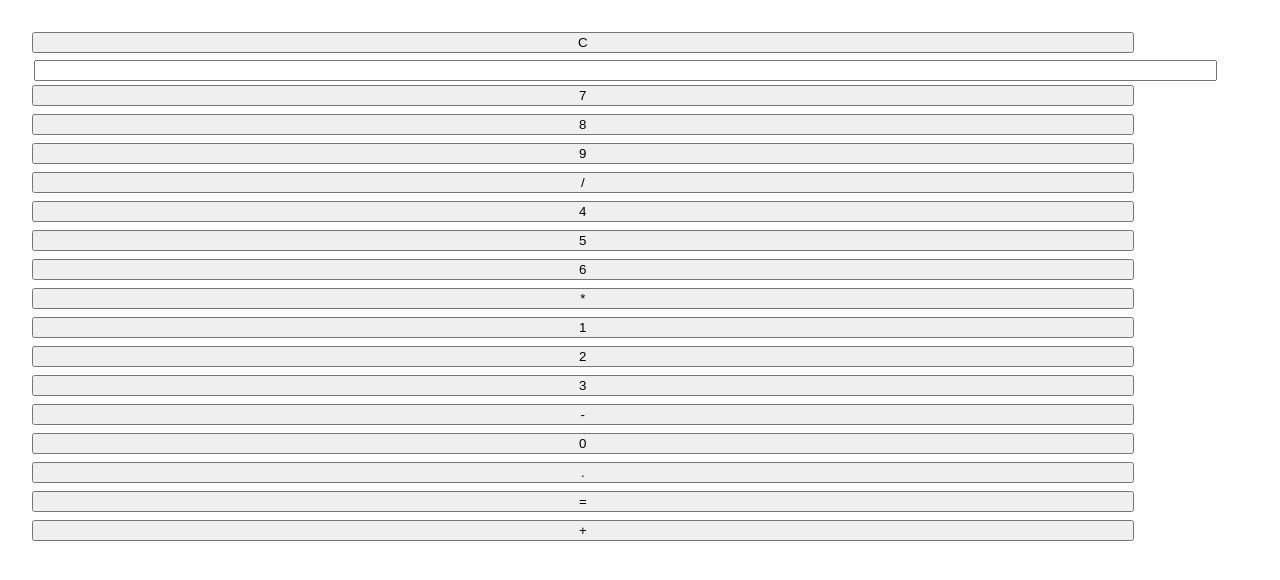
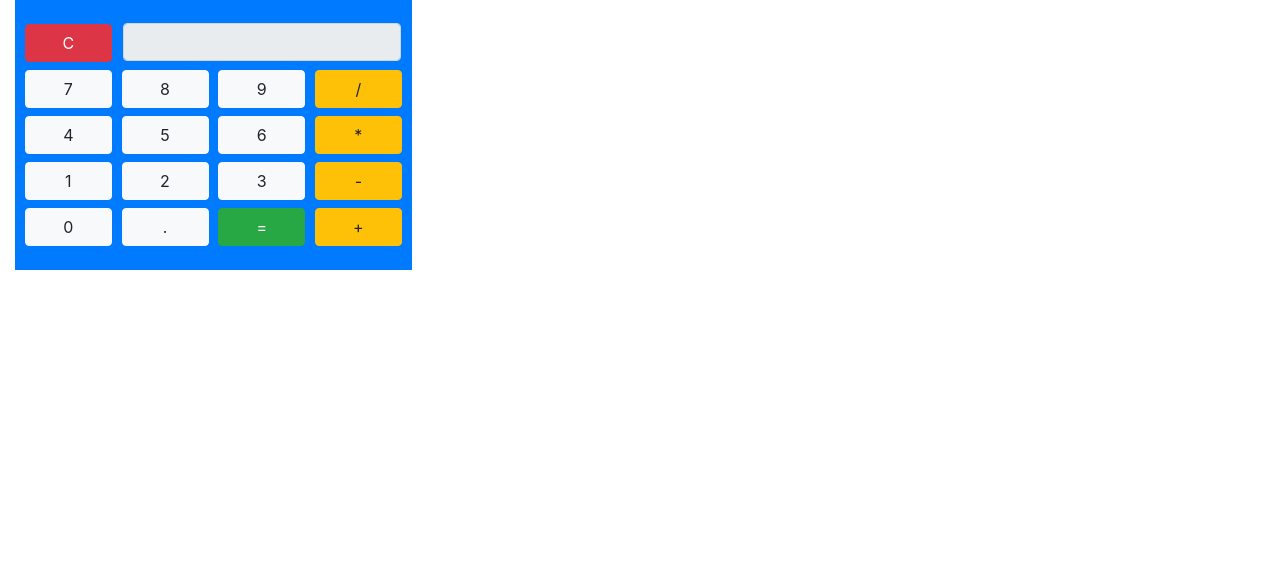
Before and after one commit to menezesja/angularProject, an Angular app in the folder calculadora/: page / in a window 1280 px wide. Shown: the top 580 px of the page. Built offline with nearby package versions, Linux system fonts and the light colour scheme.

Commit message:
feat: ajuste html e css da interface

```diff
--- a/calculadora/angular.json
+++ b/calculadora/angular.json
@@ -25,7 +25,8 @@
               "src/assets"
             ],
             "styles": [
-              "src/styles.css"
+              "src/styles.css",
+              "node_modules/bootstrap/dist/css/bootstrap.min.css"
             ],
             "scripts": []
           },
--- a/calculadora/package.json
+++ b/calculadora/package.json
@@ -18,6 +18,7 @@
     "@angular/platform-browser": "^16.2.0",
     "@angular/platform-browser-dynamic": "^16.2.0",
     "@angular/router": "^16.2.0",
+    "bootstrap": "^4.6.2",
     "rxjs": "~7.8.0",
     "tslib": "^2.3.0",
     "zone.js": "~0.13.0"
--- a/calculadora/src/app/calculadora/components/calculadora.component.css
+++ b/calculadora/src/app/calculadora/components/calculadora.component.css
@@ -1,18 +1,15 @@
-.kz-btn{
+.kz-btn {
     width: 90%;
     margin: 4px;
 }
-
-.kz-input-text{
+.kz-input-text {
     margin-top: 3px;
-    width: 96%;
-    margin-left: 6px;
+    width:96%;
+	margin-left:6px
 }
-
-.kz-pad-20{
-    padding: 20px;
+.kz-pad-20 {
+	padding: 20px;
 }
-
-.col-xs-3, .col-xs-9{
-    padding: 0px;
+.col-md-3, .col-md-9, .col {
+	padding: 0px;
 }
--- a/calculadora/src/app/calculadora/components/calculadora.component.html
+++ b/calculadora/src/app/calculadora/components/calculadora.component.html
@@ -1,73 +1,79 @@
 <div class="container-fluid">
     <form>
         <div class="row">
+            <div class="col-xs-8 col-sm-6 col-md-4">
                 <div class="text-center bg-primary img-rounded kz-pad-20">
                     <div class="row">
-                    <div class="col-xs-3">
+                        <div class="col-md-3">
                             <button type="button" class="btn btn-danger kz-btn">C</button>
                         </div>
-                    <div class="col-xs-9">
-                        <input type="text"  class="form-control text-right kz-input-text" id="display" name="display"
+                        <div class="col-md-9">
+                            <input type="text"
+                            class="form-control text-right kz-input-text"
+                            id="display"
+                            name="display"
                             readonly>
                         </div>
                     </div>
                     <div class="row">
-                    <div class="col-xs-3">
-                        <button type="button" class="btn btn-default kz-btn" id="btn7">7</button>
+                        <div class="col">
+                            <button type="button" class="btn btn-light kz-btn" id="btn7">7</button>
                         </div>
-                    <div class="col-xs-3">
-                        <button type="button" class="btn btn-danger kz-btn" id="btn8">8</button>
+                        <div class="col">
+                            <button type="button" class="btn btn-light kz-btn" id="btn8">8</button>
                         </div>
-                    <div class="col-xs-3">
-                        <button type="button" class="btn btn-danger kz-btn" id="btn9">9</button>
+                        <div class="col">
+                            <button type="button" class="btn btn-light kz-btn" id="btn9">9</button>
                         </div>
-                    <div class="col-xs-3">
+                        <div class="col">
                             <button type="button" class="btn btn-warning kz-btn" id="btnDivisao">/</button>
                         </div>
                     </div>
                     <div class="row">
-                    <div class="col-xs-3">
-                        <button type="button" class="btn btn-default kz-btn" id="btn4">4</button>
+                        <div class="col">
+                            <button type="button" class="btn btn-light kz-btn" id="btn4">4</button>
                         </div>
-                    <div class="col-xs-3">
-                        <button type="button" class="btn btn-default kz-btn" id="btn5">5</button>
+                        <div class="col">
+                            <button type="button" class="btn btn-light kz-btn" id="btn5">5</button>
                         </div>
-                    <div class="col-xs-3">
-                        <button type="button" class="btn btn-default kz-btn" id="btn6">6</button>
+                        <div class="col">
+                            <button type="button" class="btn btn-light kz-btn" id="btn6">6</button>
                         </div>
-                    <div class="col-xs-3">
+                        <div class="col">
                             <button type="button" class="btn btn-warning kz-btn" id="btnMultiplicacao">*</button>
                         </div>
                     </div>
                     <div class="row">
-                    <div class="col-xs-3">
-                        <button type="button" class="btn btn-default kz-btn" id="btn1">1</button>
+                        <div class="col">
+                            <button type="button" class="btn btn-light kz-btn" id="btn1">1</button>
                         </div>
-                    <div class="col-xs-3">
-                        <button type="button" class="btn btn-default kz-btn" id="btn2">2</button>
+                        <div class="col">
+                            <button type="button" class="btn btn-light kz-btn" id="btn2">2</button>
                         </div>
-                    <div class="col-xs-3">
-                        <button type="button" class="btn btn-default kz-btn" id="btn3">3</button>
+                        <div class="col">
+                            <button type="button" class="btn btn-light kz-btn" id="btn3">3</button>
                         </div>
-                    <div class="col-xs-3">
+                        <div class="col">
                             <button type="button" class="btn btn-warning kz-btn" id="btnSubtracao">-</button>
                         </div>
                     </div>
                     <div class="row">
-                    <div class="col-xs-3">
-                        <button type="button" class="btn btn-default kz-btn" id="btn0">0</button>
+                        <div class="col">
+                            <button type="button" class="btn btn-light kz-btn" id="btn0">0</button>
                         </div>
-                    <div class="col-xs-3">
-                        <button type="button" class="btn btn-default kz-btn" id="btnDecimal">.</button>
+                        <div class="col">
+                            <button type="button" class="btn btn-light kz-btn" id="btnDecimal">.</button>
                         </div>
-                    <div class="col-xs-3">
-                        <button type="button" class="btn btn-default kz-btn" id="btnCalcular">=</button>
+                        <div class="col">
+                            <button type="button" class="btn btn-success kz-btn" id="btnCalcular">=</button>
                         </div>
-                    <div class="col-xs-3">
+                        <div class="col">
                             <button type="button" class="btn btn-warning kz-btn" id="btnSoma">+</button>
                         </div>
                     </div>
                 </div>
             </div>
+
+        </div>
     </form>
 </div>
```
Also changed, not shown: 1 other file (tests, documents, lock files or other folders). Lines whose indentation alone changed are shown as unchanged.
